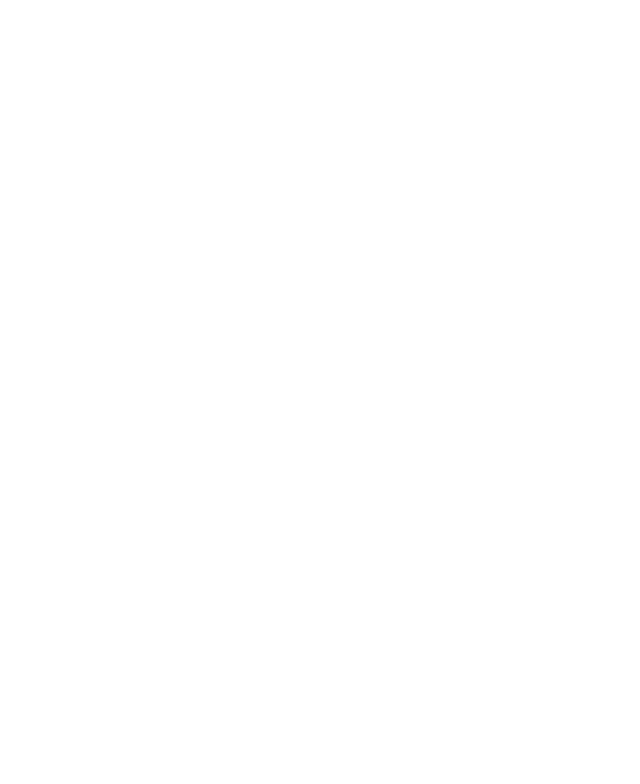
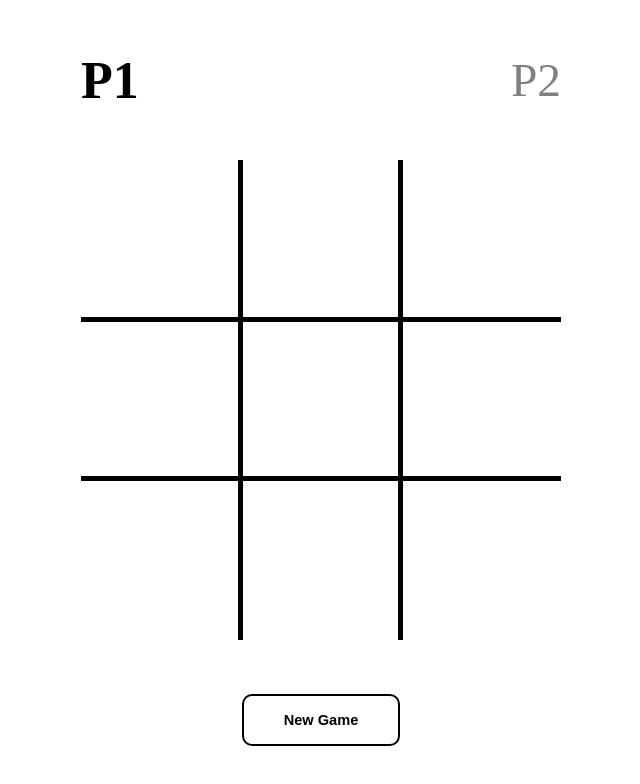
Before and after one commit to LoganTackett1/rock-paper-scissors, a plain HTML site: page index.html in a window 1280 px wide. Shown: the whole page, without its empty margins (319-959 px from the left). Drawn offline with Linux system fonts and the light colour scheme.

Commit message:
functioning 1v1 tic tac toe

```diff
--- a/index.html
+++ b/index.html
@@ -9,6 +9,22 @@
     <script src="main.js" defer></script>
 </head>
 <body>
-
+    <div class="game-container">
+        <img class="board-image" src="assets/board.jpg" alt="board image">
+        <div class="slot-container">
+            <div class="slot s00"></div>
+            <div class="slot s01"></div>
+            <div class="slot s02"></div>
+            <div class="slot s10"></div>
+            <div class="slot s11"></div>
+            <div class="slot s12"></div>
+            <div class="slot s20"></div>
+            <div class="slot s21"></div>
+            <div class="slot s22"></div>
+        </div>
+        <button class="reset">New Game</button>
+        <div class="p1">P1</div>
+        <div class="p2">P2</div>
+    </div>
 </body>
 </html>
--- a/main.js
+++ b/main.js
@@ -0,0 +1,147 @@
+const gameContainer = document.querySelector(".game-container");
+gameContainer.style.width = `${Math.min(document.body.offsetWidth,document.body.offsetHeight)}px`;
+gameContainer.style.height = `${Math.min(document.body.offsetWidth,document.body.offsetHeight)}px`;
+gameContainer.style.setProperty('--proportion',`${Math.min(document.body.offsetWidth,document.body.offsetHeight)/877}`);
+gameContainer.style.backgroundColor = "white";
+
+window.addEventListener('resize', () => {
+    let x = Math.min(document.body.offsetWidth,document.body.offsetHeight);
+    gameContainer.style.width = `${x}px`;
+    gameContainer.style.height = `${x}px`;
+    gameContainer.style.setProperty('--proportion',`${x/877}`);
+})
+
+
+const Game = (function () {
+    const array = [["","",""],
+                   ["","",""],
+                   ["","",""]];
+
+    let p1Turn = true;
+    let p2Turn = false;
+
+    let winner = "none";
+    let winningRow = null;
+
+    const doTurn = function(r,c) {
+        if (array[r][c] == "") {
+            if (Game.p1Turn == true) {
+                array[r][c] = "X";
+            } else {
+                array[r][c] = "O"
+            }
+            Game.winningRow = checkStatus();
+            Game.p1Turn = !Game.p1Turn;
+            Game.p2Turn = !Game.p2Turn;
+            Board.refresh();
+        }
+    }
+
+    function checkLine (coord1,coord2,coord3) {
+        if (array[coord1[0]][coord1[1]] == array[coord2[0]][coord2[1]] && array[coord1[0]][coord1[1]] == array[coord3[0]][coord3[1]]) {
+            if (array[coord1[0]][coord1[1]] == "X") {
+                Game.winner = "P1";
+            } else if (array[coord1[0]][coord1[1]] == "O") {
+                Game.winner = "P2";
+            }
+        }
+    }
+
+    function checkStatus () {
+        let cases = [[[0,0],[0,1],[0,2]],[[1,0],[1,1],[1,2]],[[2,0],[2,1],[2,2]]
+                    ,[[0,0],[1,0],[2,0]],[[0,1],[1,1],[2,1]],[[0,2],[1,2],[2,2]]
+                    ,[[0,0],[1,1],[2,2]],[[0,2],[1,1],[2,0]]];
+
+        for (let item of cases) {
+            checkLine(item[0],item[1],item[2]);
+            if (Game.winner != "none") {
+                return item;
+            }
+        }
+        return null;
+    }
+
+    const reset = function () {
+        for (let i = 0; i < 3; i++) {
+            for (let j = 0; j < 3; j++) {
+                array[i][j] = "";
+            }
+        }
+        Game.p1Turn = true;
+        Game.p2Turn = false;
+        Game.winner = "none";
+        Game.winningRow = null;
+        Board.refresh();
+    }
+
+    return {
+        doTurn,
+        array,
+        p1Turn,
+        p2Turn,
+        winner,
+        winningRow,
+        reset
+    }
+})()
+
+const Board = (function () {
+    const newGameBtn = document.querySelector(".reset");
+
+    newGameBtn.addEventListener('click', () => {
+        Game.reset();
+    });
+
+    const slots = document.getElementsByClassName("slot");
+    const p1 = document.querySelector(".p1");
+    const p2 = document.querySelector(".p2");
+
+    function arrayInList(array1,array2) {
+        for (let item of array2) {
+            if (array1[0] == item[0] && array1[1] == item[1]) {
+                return true;
+            }
+        }
+        return false;
+    }
+
+//game reset is done, make the refresh function act as a reset for the visuals
+
+    const refresh = function () {
+        for (let slot of slots) {
+            slot.textContent = `${Game.array[slot.classList[1][1]][slot.classList[1][2]]}`;
+            if (Game.winner != "none") {
+                if (arrayInList([slot.classList[1][1],slot.classList[1][2]],Game.winningRow)) {
+                    slot.style.backgroundColor = "rgba(255, 0, 0, 0.5)";
+                }
+            } else {
+                slot.style.backgroundColor = "transparent";
+            }
+        }
+        if (Game.p1Turn == true) {
+            p1.classList.add("my-turn");
+        } else {
+            p1.classList.remove("my-turn");
+        }
+        if (Game.p2Turn == true) {
+            p2.classList.add("my-turn");
+        } else {
+            p2.classList.remove("my-turn");
+        }
+    }
+
+    refresh();
+
+    for (let slot of slots) {
+        slot.addEventListener('click',() => {
+            if (Game.winner == "none") {
+                Game.doTurn(slot.classList[1][1],slot.classList[1][2]);
+            }
+        });
+    }
+
+    return {
+        slots,
+        refresh
+    }
+})()
--- a/styles.css
+++ b/styles.css
@@ -2,3 +2,81 @@
     margin: 0;
     padding: 0;
 }
+
+body {
+    width: 100vw;
+    height: 100vh;
+    display: flex;
+    justify-content: center;
+    align-items: center;
+}
+
+.game-container {
+    display: grid;
+    grid: 1fr 3fr 1fr / 1fr 3fr 1fr;
+    --proportion : 1;
+}
+
+.board-image {
+    grid-area: 2/2/-2/-2;
+    width: 100%;
+    height: 100%;
+}
+
+.reset {
+    border: solid black calc(3px*var(--proportion));
+    border-radius: 10px;
+    background-color: transparent;
+    color: black;
+    font-size: calc(16px*var(--proportion));
+    font-weight: bold;
+    grid-area: 3/2/-1/-2;
+    width: 33%;
+    height: 33%;
+    justify-self: center;
+    align-self: center;
+}
+
+.reset:hover {
+    border-color: red;
+    color: red;
+}
+
+.p1, .p2 {
+    font-size: calc(52px*var(--proportion));
+    text-align: center;
+    grid-area: 1/2/2/-2;
+    align-self: center;
+    color: gray;
+}
+
+.p1 {
+    justify-self: flex-start;
+}
+
+.p2 {
+    justify-self: flex-end;
+}
+
+.my-turn {
+    color: black;
+    font-size: calc(57px*var(--proportion));
+    font-weight: bold;
+}
+
+.slot-container {
+    grid-area: 2/2/-2/-2;
+    display: grid;
+    grid: 1fr 1fr 1fr / 1fr 1fr 1fr;
+    width: 100%;
+    height: 100%;
+}
+
+.slot {
+    display: flex;
+    justify-content: center;
+    align-items: center;
+    font-size: calc(150px*var(--proportion));
+}
+
+/*Make font size of X and O scale with the window using css varaibles and JS*/
```
Also changed, not shown: assets/board.jpg (added).
